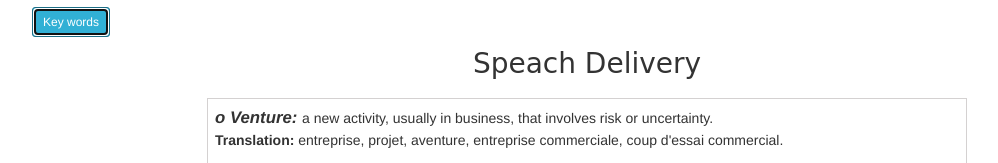
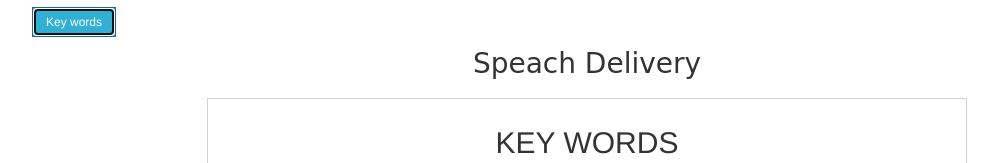
Before and after one commit to marnelfr/marnelfr.github.io, a website: page index.html in a window 1280 px wide. Both pictures are taken after a click on the button "Key words". Shown: the top 163 px of the page, without its empty margins (53-1051 px from the left). Drawn offline with Linux system fonts and the light colour scheme; no server answers.

Commit message:
Key words title and number less than 10 debug

```diff
--- a/index.html
+++ b/index.html
@@ -94,7 +94,7 @@
 <div class="text-center container">
     <div class="col-md-12 col-sm-12 col-xs-12">
         <div style="padding: 0.5em; padding-left: 0;" class="pull-left" id="keyword">
-            <button id="keywords" class="btn btn-sm btn-info">Key words</button>
+            <button id="keywords" class="btn btn-sm btn-info btn-flat">Key words</button>
         </div>
         <div style="padding: 0.5em" class="pull-right" id="timer"></div>
     </div>
@@ -102,6 +102,7 @@
         Speach Delivery
     </div>
     <div id="key_content" style="display: none" class="col-md-8 col-sm-10 col-xs-12 col-sm-offset-1 col-md-offset-2 text-left">
+        <h2 style="margin-bottom: 1.5em;" class="text-center">KEY WORDS</h2>
         <p style="margin-bottom: 1em;">
             <span style="font-weight: bold; font-style: italic; font-size: 1.2em">o	Venture: </span>a new activity, usually in business, that involves risk or uncertainty.<br>
             <span style="font-weight: bold">Translation: </span>entreprise, projet, aventure, entreprise commerciale, coup d'essai commercial.<br>
--- a/js/app.js
+++ b/js/app.js
@@ -390,6 +390,9 @@ function counter(timer) {
 }
 
 function withZero(min){
+    if(typeof min !== 'number') {
+        min = parseInt(min)
+    }
     if (min < 10) {
         min = '0'+min
     }
```
